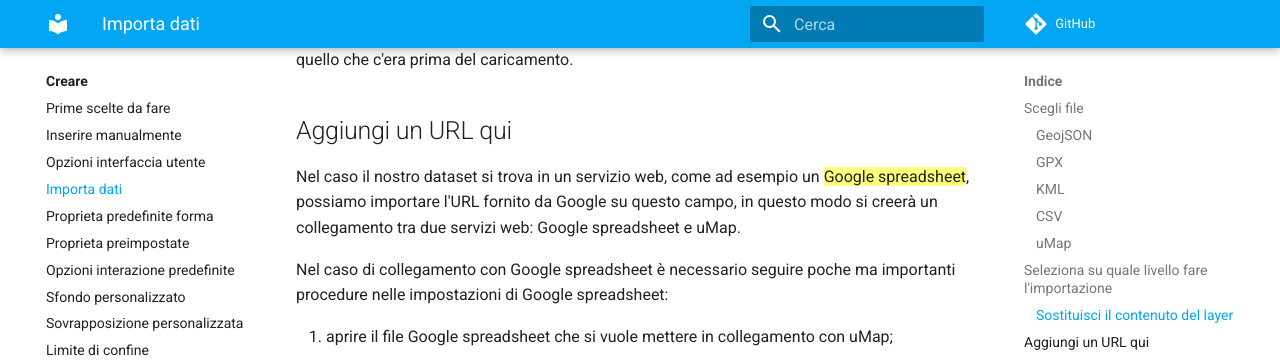
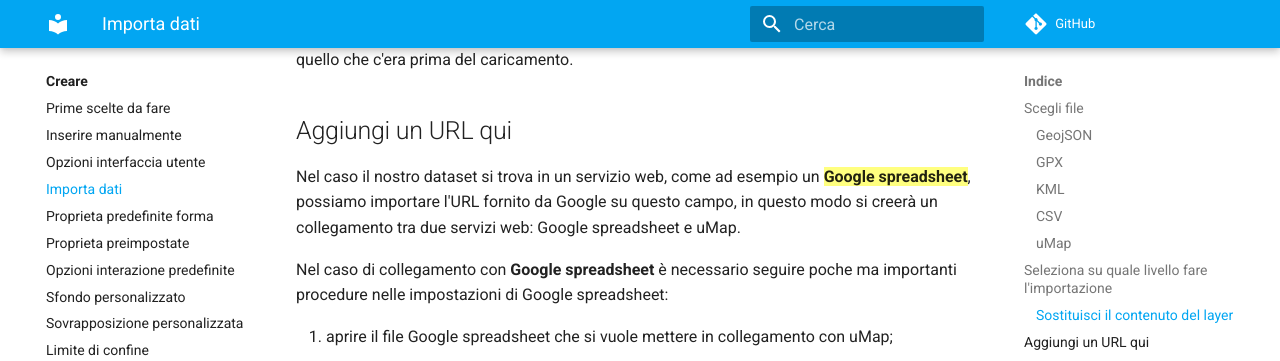
Before and after one commit to opendatasicilia/guida-umap, an MkDocs documentation site: the page built from docs/creare/importa-dati.md, in a window 1280 px wide and 900 px high, scrolled down 1659 px. Shown: the top 361 px of the window. Built offline with MkDocs 1.6.1 and Material for MkDocs 9.7.7, drawn with Linux system fonts in a browser that asks for light colours; comment, search, counter and statistics services are not loaded.

```diff
--- a/docs/creare/importa-dati.md
+++ b/docs/creare/importa-dati.md
@@ -47,9 +47,9 @@ Se ad esempio nel "layer 1" ci sono dati già inseriti, e vogliamo importare dal
 
 ## Aggiungi un URL qui
 
-Nel caso il nostro dataset si trova in un servizio web, come ad esempio un ==Google spreadsheet==, possiamo importare l'URL fornito da Google su questo campo, in questo modo si creerà un collegamento tra due servizi web: Google spreadsheet e uMap.
+Nel caso il nostro dataset si trova in un servizio web, come ad esempio un ==**Google spreadsheet**==, possiamo importare l'URL fornito da Google su questo campo, in questo modo si creerà un collegamento tra due servizi web: Google spreadsheet e uMap.
 
-Nel caso di collegamento con Google spreadsheet è necessario seguire poche ma importanti procedure nelle impostazioni di Google spreadsheet:
+Nel caso di collegamento con **Google spreadsheet** è necessario seguire poche ma importanti procedure nelle impostazioni di Google spreadsheet:
 
    1. aprire il file Google spreadsheet che si vuole mettere in collegamento con uMap;
    2. cliccare su file e poi su condividi;
```
